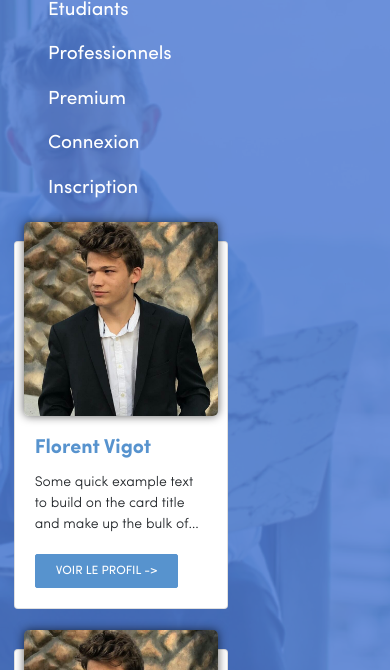
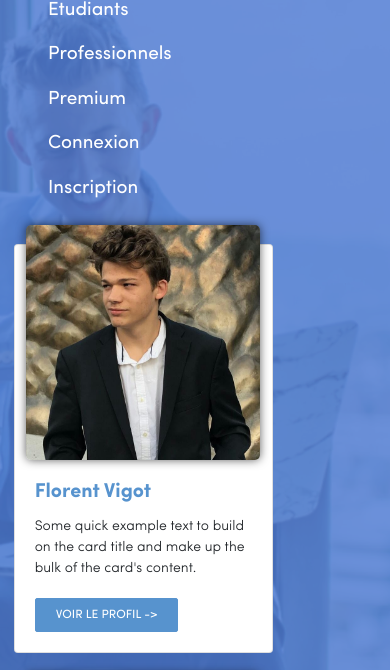
Before and after one commit to Lockev/intergationBAP, a plain HTML site: page views/etudiants/index.html in a window 390 px wide. Both pictures are taken after a click on the button "Toggle navigation". Shown: the part 103-773 px from the top of the page. Drawn offline with nearby package versions, Linux system fonts and the light colour scheme.

Commit message:
responsive adjusts

```diff
--- a/css/style.css
+++ b/css/style.css
@@ -47,6 +47,13 @@ nav .leftPart li a {
   color: white !important;
 }
 
+nav .rightPart {
+  padding-left: 12px;
+  padding-bottom: 3px;
+  border-radius: 5px;
+  background-color: #fff;
+}
+
 nav li a {
   transition: color 0.1s ease-in-out;
 }
@@ -65,7 +72,7 @@ nav li a:hover {
 /* Cards Container */
 .displayCards {
   margin: 10px 3.5vw;
-  width: 55vw;
+  width: calc(60vw - 20px);
 }
 
 /* Profile Cards */
@@ -121,10 +128,24 @@ nav li a:hover {
   border-color: #eaa968;
 }
 
+@media only screen and (max-width: 1300px) {
+  .displayCards {
+    margin: 10px 3.5vw;
+    width: calc(70vw - 14px);
+  }
+}
+
 @media only screen and (max-width: 992px) {
   nav .leftPart li {
     padding-left: 0px;
   }
+
+  nav .rightPart {
+    padding-left: 0px;
+    border-radius: 0px;
+    background-color: transparent;
+  }
+
   nav li a {
     color: white !important;
   }
--- a/views/navbarTemplate.html
+++ b/views/navbarTemplate.html
@@ -19,7 +19,7 @@
       </li>
     </ul>
     <form class="form-inline">
-      <ul class="navbar-nav mr-auto">
+      <ul class="navbar-nav mr-auto rightPart">
 
         <!-- Uniquement quand le user est connecté -->
         <!-- <li class="nav-item">
```
Also changed, not shown: views/etudiants/etudiantCard.html (+1 -1 lines).
